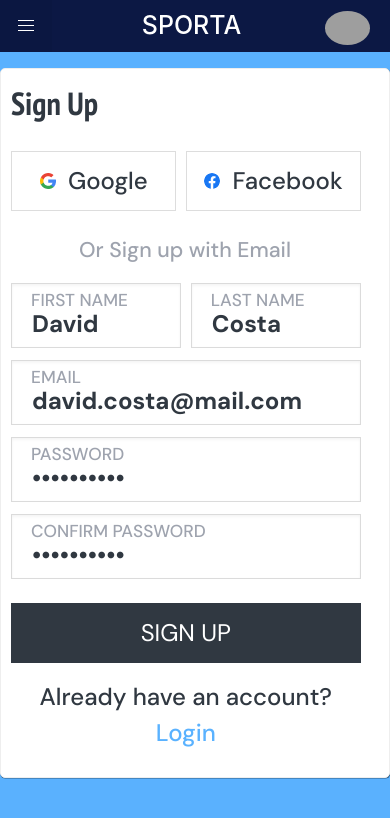
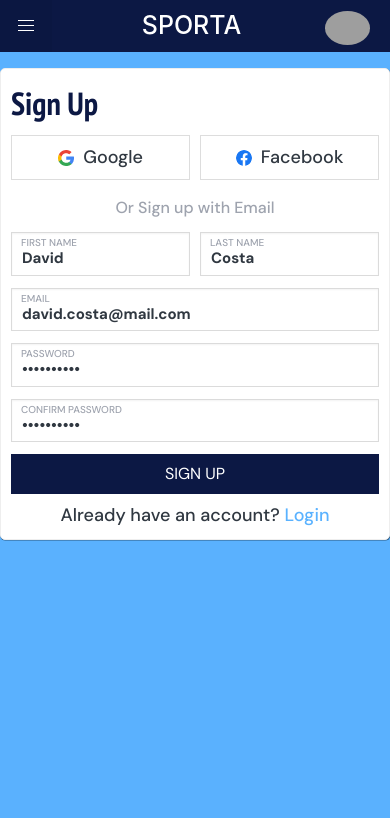
Before and after one commit to Kushal-Raj-Bhatt/sporta, a plain HTML site: page sign-up.html in a window 390 px wide. Drawn offline with nearby package versions, Linux system fonts and the light colour scheme; grey boxes are pictures that could not be loaded.

Commit message:
index push

```diff
--- a/bulma/css/login.css
+++ b/bulma/css/login.css
@@ -96,107 +96,7 @@ html {
     height: 100%;
     width: 100%;
 }
-@media screen and (max-width: 991px){
-    /* .login_form {
-        padding: 2rem 0rem 2rem 1.5rem;
-    } */
-    .login_form .or_login {
-        margin: 1rem 0;
-        width: 100%;
-        display: flex;
-        justify-content: center;
-    }
-    .login_form_start {
-        width: 95%;
-    }
-    .login_form .login_social button {
-        border: 1px solid #DDDDDD;
-        margin: 0.5rem 0;
-        padding: 0 25px;
-        font-size: 1.5rem;
-        flex-basis: 50%;
-    }
-    .signup_name .field {
-        flex-basis: 50%;
-    }
-    .login_form h1 {
-        color: #303841;
-        font-size: 2rem;
-        font-weight: 600;
-    }
-    .login_form .or_login p {
-        font-size: 1.3331rem;
-        color: #9EA3AE;
-        font-weight: 500;
-        margin-left: -20px;
-    }
-    .login_form .form_here .field label.label {
-        position: absolute;
-        z-index: 11;
-        left: 20px;
-        font-size: 1.0831rem;
-        color: #9EA3AE;
-        top: 5px;
-        font-weight: 500;
-    }
-    .login_form .form_here .field .control input {
-        font-weight: 600;
-        height: 65px;
-        padding-left: 20px;
-        font-size: 1.5rem;
-        color: #303841;
-        padding-top: 27px;
-        border-radius: 0px;
-    }
-    .login_submit .button {
-        background-color: #303841;
-        border: #303841;
-        width: 100%;
-        font-size: 1.5rem;
-    }
-    .last_login_box p {
-        font-size: 1.5rem;
-        color: #303841;
-        font-weight: 500;
-        margin: 1rem 0;
-    }
-    .forgot_box a {
-        font-size: 1.5rem;
-        color: #5ab2ff;
-        font-weight: 500;
-        margin-bottom: 1rem;
-    }
-    .login_submit {
-        margin-top: 1.5rem;
-    }
-    .login_form .login_social {
-        display: flex;
-        gap: 10px;
-        margin-top: 1rem;
-        padding: 0 0px 0px 0px;
-        justify-content: space-between;
-        width: 95%;
-    }
-    .reset_password_main {
-        display: flex;
-        align-items: flex-start !important;
-        height: 100% !important;
-        width: 100%;
-        margin-top: 0rem !important;
-    }
-    .reset_password_main .login_form {
-        padding: 2rem 0rem 2rem 1rem !important;
-        width: 100%;
-    }
-    .sent_msg p{
-        width: 95% !important;
-    }
-    .last_login_box p span a {
-        font-size: 1.5rem;
-        color: #5ab2ff;
-        font-weight: 500;
-    }
-}
+
 
 
 /* Signup Css Start */
```
